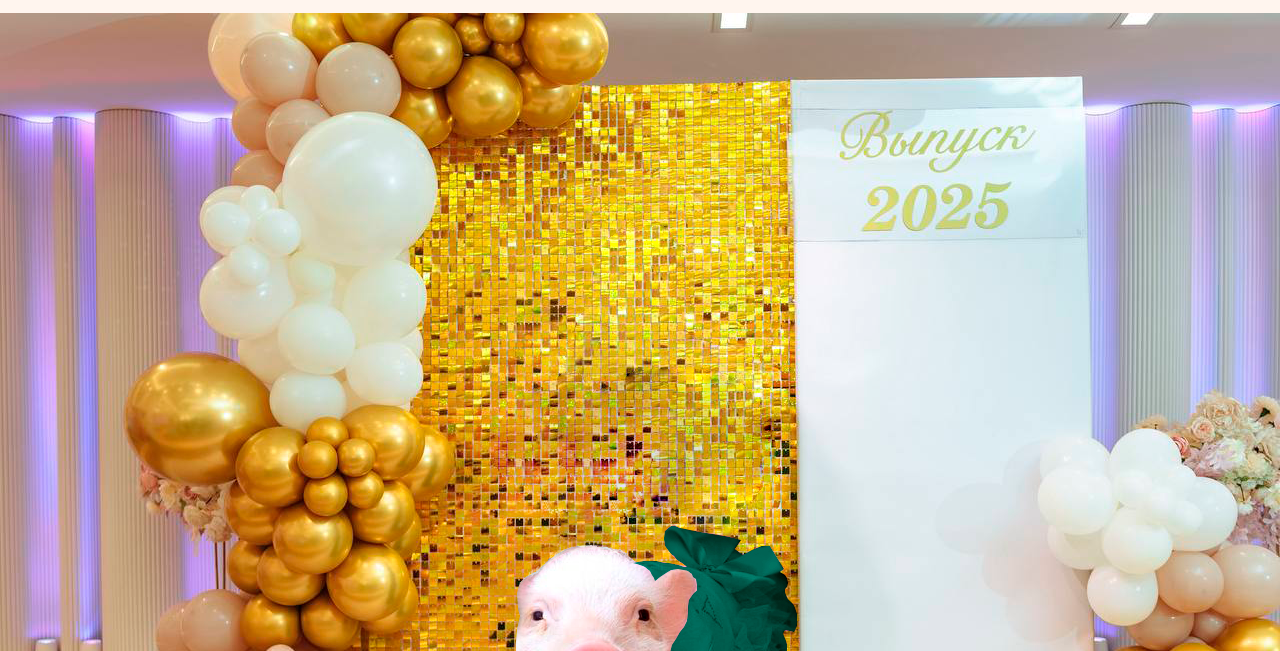
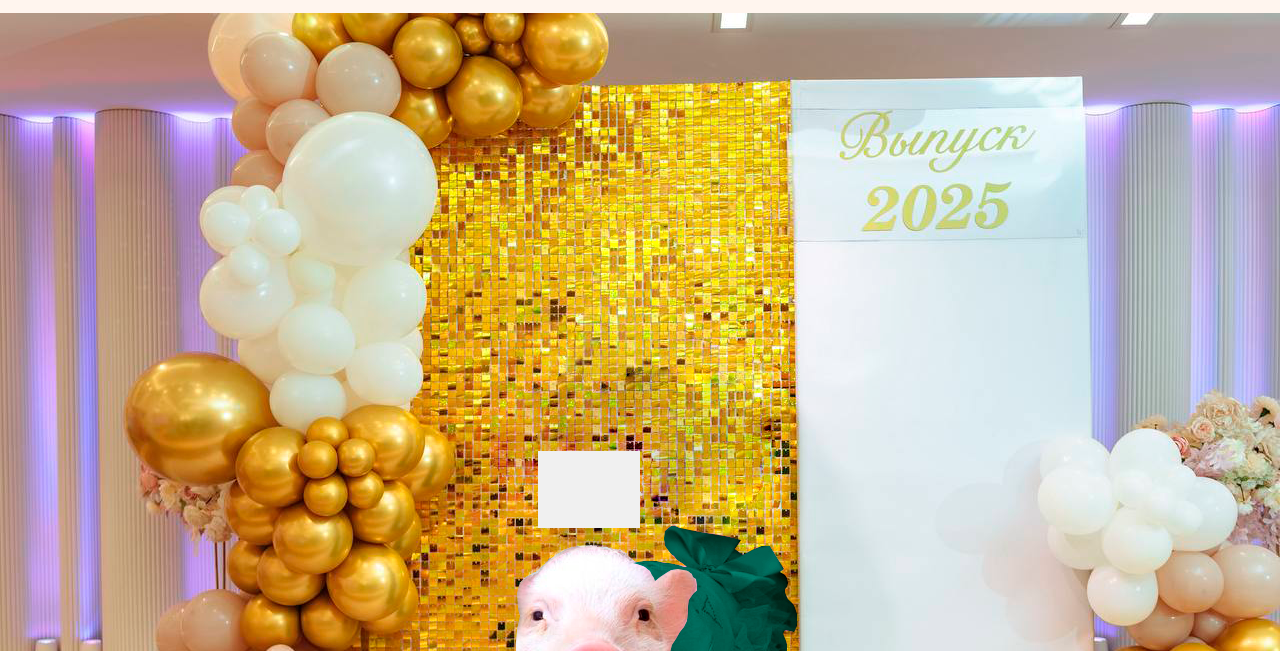
Before and after one commit to Gayorgii/Gayorgii.github.io, a plain HTML site: page index.html in a window 1280 px wide. Shown: the part 149-800 px from the top of the page. Drawn offline with Linux system fonts and the light colour scheme.

Commit message:
Update styles.css

```diff
--- a/styles.css
+++ b/styles.css
@@ -18,7 +18,7 @@ img {
 
 button {
     padding: 3% 4%;
-    background: transparent;
+    background-color: #f0f0f0;
     border: none !important;
     position: absolute;
     left: 42%;
```
